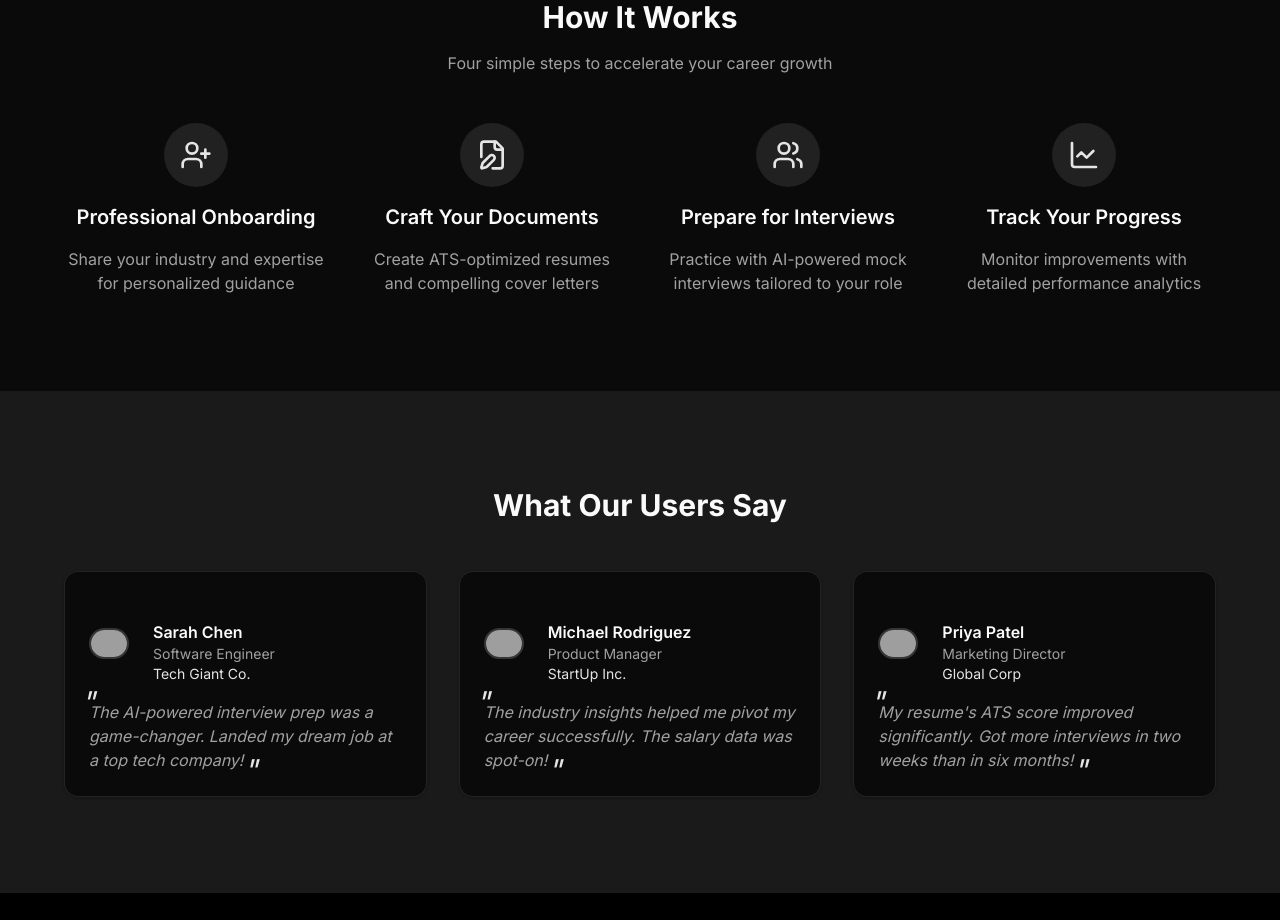
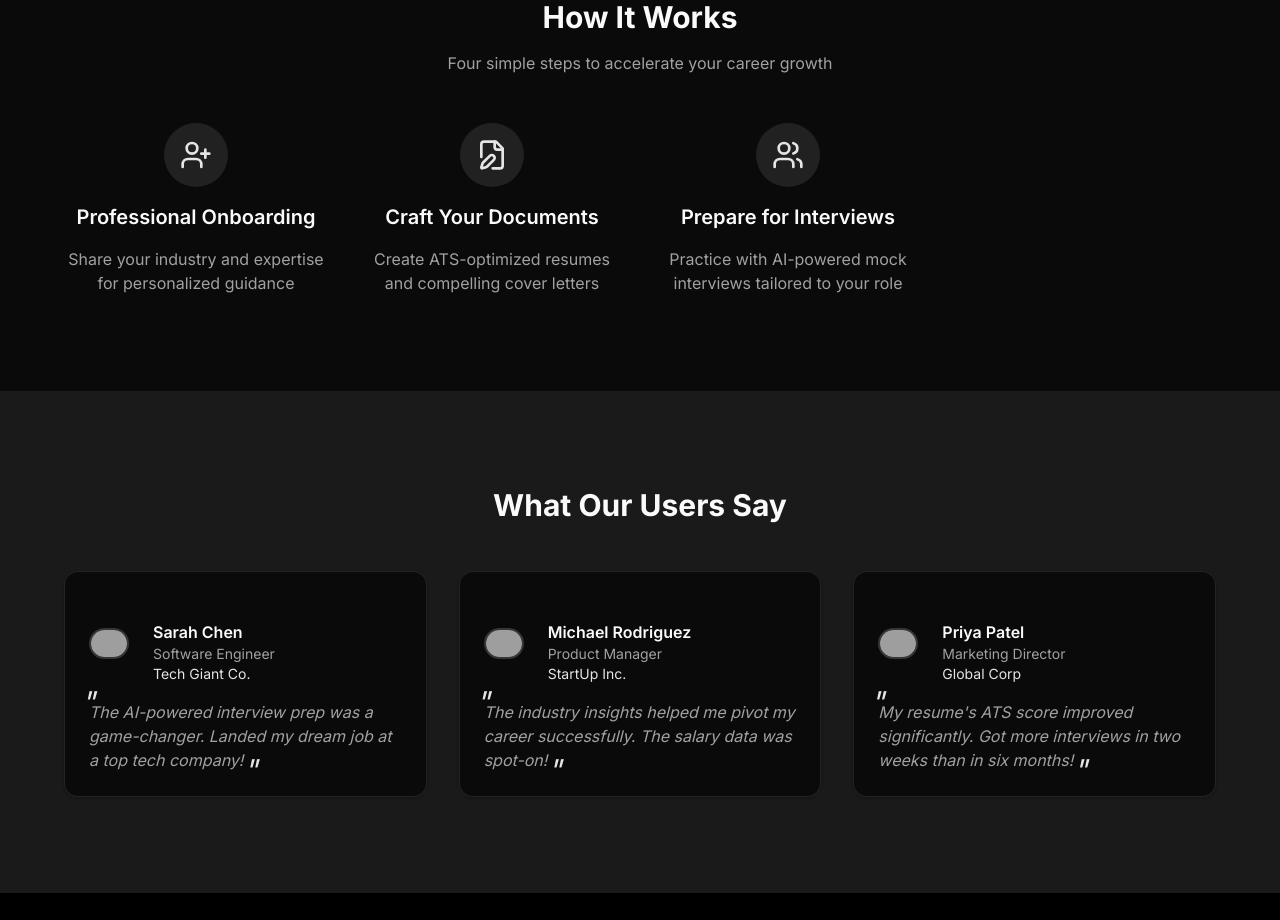
Before and after one commit to Saanvi019/Pathwise, a Next.js app: page / in a window 1280 px wide. Shown: the part 2240-3160 px from the top of the page. Built offline with nearby package versions, Linux system fonts and the light colour scheme; no server answers; grey boxes are pictures that could not be loaded.

Commit message:
Remove 'Track Your Progress' feature
Removed the 'Track Your Progress' feature from the list.

```diff
--- a/data/howItWorks.js
+++ b/data/howItWorks.js
@@ -17,9 +17,5 @@ export const howItWorks = [
       "Practice with AI-powered mock interviews tailored to your role",
     icon: <Users className="w-8 h-8 text-primary" />,
   },
-  {
-    title: "Track Your Progress",
-    description: "Monitor improvements with detailed performance analytics",
-    icon: <LineChart className="w-8 h-8 text-primary" />,
-  },
+
 ];
```
